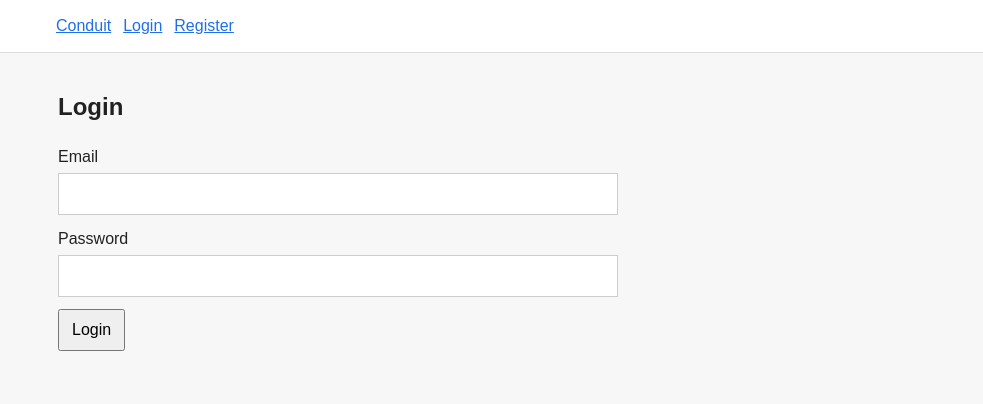
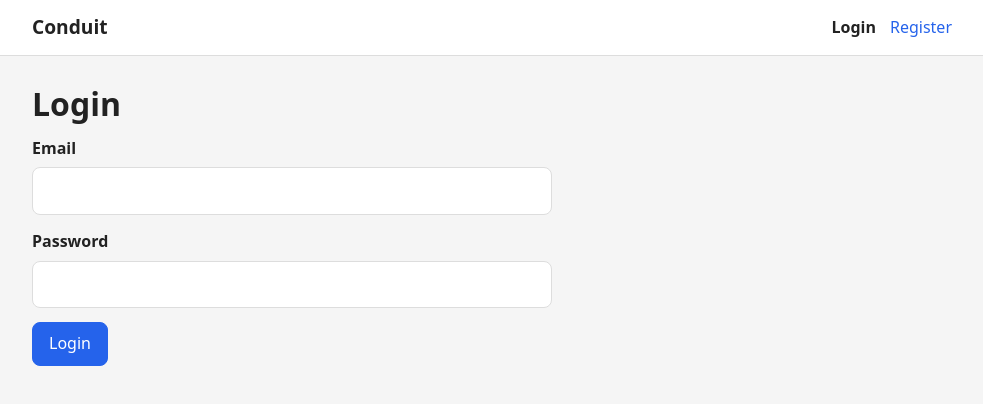
Before and after one commit to damnenby/conduit-project, a Vue app in the folder apps/frontend/vue/: page /login in a window 1280 px wide. Shown: the top 404 px of the page, without its empty margins (148-1131 px from the left). Built offline with nearby package versions, Linux system fonts and the light colour scheme.

Commit message:
clean up frontend

```diff
--- a/apps/frontend/vue/src/App.vue
+++ b/apps/frontend/vue/src/App.vue
@@ -1,7 +1,7 @@
 <template>
   <header>
     <nav>
-      <RouterLink to="/">Conduit</RouterLink>
+      <RouterLink to="/" class="nav-brand">Conduit</RouterLink>
 
       <template v-if="isLoggedIn">
         <RouterLink to="/feed">Feed</RouterLink>
@@ -10,7 +10,7 @@
         <RouterLink v-if="user" :to="`/profiles/${user.username}`">
           {{ user.username }}
         </RouterLink>
-        <button @click="logout">Logout</button>
+        <button class="ghost" @click="logout">Logout</button>
       </template>
 
       <template v-else>
--- a/apps/frontend/vue/src/style.css
+++ b/apps/frontend/vue/src/style.css
@@ -1,17 +1,35 @@
-* {
+:root {
+  --bg: #f5f5f5;
+  --surface: #ffffff;
+  --text: #222222;
+  --muted: #666666;
+  --border: #dddddd;
+  --accent: #2563eb;
+  --accent-dark: #1d4ed8;
+  --danger: #b91c1c;
+  --danger-bg: #fee2e2;
+  --success: #166534;
+  --success-bg: #dcfce7;
+}
+
+*,
+*::before,
+*::after {
   box-sizing: border-box;
 }
 
 body {
   margin: 0;
-  font-family: Arial, sans-serif;
-  line-height: 1.5;
-  color: #222;
-  background: #f7f7f7;
-}
-
-a {
-  color: #1f6feb;
+  font-family:
+    system-ui,
+    -apple-system,
+    BlinkMacSystemFont,
+    "Segoe UI",
+    sans-serif;
+  font-size: 16px;
+  line-height: 1.6;
+  color: var(--text);
+  background: var(--bg);
 }
 
 img {
@@ -19,25 +37,72 @@ img {
   height: auto;
 }
 
+p,
+li,
+textarea,
+.article-body {
+  overflow-wrap: anywhere;
+}
+
+a {
+  color: var(--accent);
+  text-decoration: none;
+}
+
+a:hover {
+  text-decoration: underline;
+}
+
+h1,
+h2,
+h3 {
+  line-height: 1.25;
+  margin: 0 0 12px;
+}
+
+h1 {
+  font-size: 2rem;
+}
+
+h2 {
+  font-size: 1.35rem;
+}
+
+h3 {
+  font-size: 1.1rem;
+}
+
 header {
-  background: white;
-  border-bottom: 1px solid #ddd;
+  background: var(--surface);
+  border-bottom: 1px solid var(--border);
 }
 
 nav {
+  max-width: 960px;
+  margin: 0 auto;
+  padding: 12px 20px;
   display: flex;
+  align-items: center;
+  gap: 14px;
   flex-wrap: wrap;
-  gap: 12px;
-  align-items: center;
-  max-width: 900px;
-  margin: 0 auto;
-  padding: 14px;
+}
+
+.nav-brand {
+  margin-right: auto;
+  font-size: 1.2rem;
+  font-weight: 700;
+  color: var(--text);
+}
+
+.router-link-exact-active:not(.nav-brand) {
+  font-weight: 700;
+  color: var(--text);
 }
 
 main {
-  max-width: 900px;
+  max-width: 960px;
   margin: 0 auto;
-  padding: 16px;
+  padding: 28px 20px 48px;
 }
 
 section,
@@ -46,29 +111,16 @@ aside {
   max-width: 100%;
 }
 
-p,
-li,
-textarea {
-  overflow-wrap: anywhere;
-}
-
-.article-body {
-  white-space: pre-wrap;
-}
-
-ul {
-  padding-left: 20px;
-}
-
 form {
   display: grid;
-  gap: 12px;
-  max-width: 560px;
+  gap: 14px;
+  max-width: 520px;
 }
 
 label {
   display: grid;
-  gap: 4px;
+  gap: 6px;
+  font-weight: 600;
 }
 
 input,
@@ -81,27 +133,239 @@ button {
 input,
 textarea {
   width: 100%;
-  padding: 8px;
-  border: 1px solid #ccc;
+  padding: 10px 12px;
+  border: 1px solid var(--border);
+  border-radius: 8px;
+  background: var(--surface);
+  color: var(--text);
+}
+
+input:focus,
+textarea:focus {
+  outline: 2px solid rgba(37, 99, 235, 0.25);
+  border-color: var(--accent);
 }
 
 button {
   width: fit-content;
-  min-height: 36px;
-  padding: 7px 12px;
+  min-height: 38px;
+  padding: 8px 16px;
+  border: 1px solid var(--accent);
+  border-radius: 8px;
+  background: var(--accent);
+  color: white;
+  cursor: pointer;
+}
+
+button:hover:not(:disabled) {
+  background: var(--accent-dark);
+}
+
+button:disabled {
+  opacity: 0.55;
+  cursor: not-allowed;
+}
+
+button.ghost {
+  background: var(--surface);
+  color: var(--accent);
+}
+
+button.ghost:hover:not(:disabled) {
+  background: #eff6ff;
+}
+
+button.danger {
+  background: var(--surface);
+  border-color: var(--danger);
+  color: var(--danger);
+}
+
+button.danger:hover:not(:disabled) {
+  background: var(--danger-bg);
 }
 
 button.active {
-  border: 2px solid #1f6feb;
+  background: var(--accent);
+  color: white;
 }
 
-@media (max-width: 600px) {
-  nav,
-  main {
-    padding: 12px;
+.error-message,
+.success-message {
+  max-width: 720px;
+  padding: 10px 12px;
+  border-radius: 8px;
+  margin: 12px 0;
+}
+
+.error-message {
+  color: var(--danger);
+  background: var(--danger-bg);
+  border: 1px solid #fecaca;
+}
+
+.success-message {
+  color: var(--success);
+  background: var(--success-bg);
+  border: 1px solid #bbf7d0;
+}
+
+.home-layout {
+  display: grid;
+  grid-template-columns: 1fr 220px;
+  gap: 24px;
+  align-items: start;
+  margin-top: 20px;
+}
+
+.article-list {
+  list-style: none;
+  margin: 0;
+  padding: 0;
+  display: grid;
+  gap: 14px;
+}
+
+.article-list > li,
+.tags-sidebar,
+.comment-list > li {
+  background: var(--surface);
+  border: 1px solid var(--border);
+  border-radius: 8px;
+}
+
+.article-list > li {
+  padding: 18px;
+}
+
+.article-list h2 a,
+.article-list h3 a {
+  color: var(--text);
+}
+
+.article-meta {
+  margin: 4px 0 10px;
+  color: var(--muted);
+  font-size: 0.9rem;
+}
+
+.tag-list {
+  list-style: none;
+  padding: 0;
+  margin: 12px 0 0;
+  display: flex;
+  flex-wrap: wrap;
+  gap: 8px;
+}
+
+.tag-list li {
+  padding: 3px 9px;
+  border: 1px solid var(--border);
+  border-radius: 8px;
+  color: var(--muted);
+  background: #fafafa;
+  font-size: 0.85rem;
+}
+
+.tags-sidebar {
+  padding: 14px;
+}
+
+.tags-sidebar h2 {
+  font-size: 1rem;
+}
+
+.tags-sidebar-inner {
+  display: grid;
+  gap: 10px;
+}
+
+.tag-filters {
+  display: flex;
+  flex-wrap: wrap;
+  gap: 8px;
+}
+
+.tag-filters button {
+  min-height: 34px;
+  padding: 6px 10px;
+  font-size: 0.9rem;
+}
+
+.pagination,
+.article-actions,
+.comment-footer {
+  display: flex;
+  align-items: center;
+  gap: 10px;
+  flex-wrap: wrap;
+}
+
+.pagination {
+  margin-top: 18px;
+}
+
+.article-actions {
+  margin: 18px 0;
+}
+
+.article-body {
+  white-space: pre-wrap;
+  line-height: 1.8;
+  margin: 20px 0;
+}
+
+.comment-list {
+  list-style: none;
+  margin: 16px 0 0;
+  padding: 0;
+  display: grid;
+  gap: 12px;
+}
+
+.comment-list > li {
+  padding: 14px;
+}
+
+.comment-footer {
+  margin-top: 8px;
+  color: var(--muted);
+  font-size: 0.9rem;
+}
+
+.comment-footer button {
+  min-height: 32px;
+  padding: 5px 10px;
+}
+
+@media (max-width: 700px) {
+  nav {
+    padding: 10px 14px;
+    gap: 10px;
   }
 
-  button {
+  .nav-brand {
+    width: 100%;
+    margin-right: 0;
+  }
+
+  main {
+    padding: 22px 14px 40px;
+  }
+
+  h1 {
+    font-size: 1.65rem;
+  }
+
+  .home-layout {
+    grid-template-columns: 1fr;
+  }
+
+  .tags-sidebar {
+    order: -1;
+  }
+
+  form button {
     width: 100%;
   }
 }
--- a/apps/frontend/vue/src/views/EditArticleView.vue
+++ b/apps/frontend/vue/src/views/EditArticleView.vue
@@ -139,7 +139,7 @@ onMounted(() => {
   <section>
     <h1>Edit Article</h1>
 
-    <p v-if="errorMessage">{{ errorMessage }}</p>
+    <p v-if="errorMessage" class="error-message">{{ errorMessage }}</p>
 
     <form v-if="article" @submit.prevent="updateArticle">
       <label>
@@ -163,7 +163,7 @@ onMounted(() => {
       </label>
 
       <button type="submit">Update article</button>
-      <button type="button" @click="deleteArticle">Delete article</button>
+      <button type="button" class="danger" @click="deleteArticle">Delete article</button>
     </form>
   </section>
 </template>
--- a/apps/frontend/vue/src/views/LoginView.vue
+++ b/apps/frontend/vue/src/views/LoginView.vue
@@ -45,7 +45,7 @@ const login = async () => {
   <section>
     <h1>Login</h1>
 
-    <p v-if="errorMessage">{{ errorMessage }}</p>
+    <p v-if="errorMessage" class="error-message">{{ errorMessage }}</p>
 
     <form @submit.prevent="login">
       <label>
--- a/apps/frontend/vue/src/views/NewArticleView.vue
+++ b/apps/frontend/vue/src/views/NewArticleView.vue
@@ -61,7 +61,7 @@ const createArticle = async () => {
   <section>
     <h1>New Article</h1>
 
-    <p v-if="errorMessage">{{ errorMessage }}</p>
+    <p v-if="errorMessage" class="error-message">{{ errorMessage }}</p>
 
     <form @submit.prevent="createArticle">
       <label>
--- a/apps/frontend/vue/src/views/RegisterView.vue
+++ b/apps/frontend/vue/src/views/RegisterView.vue
@@ -52,7 +52,7 @@ const register = async () => {
   <section>
     <h1>Register</h1>
 
-    <p v-if="errorMessage">{{ errorMessage }}</p>
+    <p v-if="errorMessage" class="error-message">{{ errorMessage }}</p>
 
     <form @submit.prevent="register">
       <label>
--- a/apps/frontend/vue/src/views/SettingsView.vue
+++ b/apps/frontend/vue/src/views/SettingsView.vue
@@ -92,8 +92,8 @@ const logoutAndGoHome = () => {
     </p>
 
     <form v-else @submit.prevent="saveSettings">
-      <p v-if="errorMessage">{{ errorMessage }}</p>
-      <p v-if="successMessage">{{ successMessage }}</p>
+      <p v-if="errorMessage" class="error-message">{{ errorMessage }}</p>
+      <p v-if="successMessage" class="success-message">{{ successMessage }}</p>
 
       <label>
         Username
@@ -121,7 +121,7 @@ const logoutAndGoHome = () => {
       </label>
 
       <button type="submit">Save settings</button>
-      <button type="button" @click="logoutAndGoHome">Logout</button>
+      <button type="button" class="ghost" @click="logoutAndGoHome">Logout</button>
     </form>
   </section>
 </template>
```
Also changed, not shown: apps/frontend/vue/src/views/ArticleView.vue (+21 -19 lines), apps/frontend/vue/src/views/FeedView.vue (+5 -7 lines), apps/frontend/vue/src/views/HomeView.vue (+61 -53 lines), apps/frontend/vue/src/views/ProfileView.vue (+3 -5 lines), 1 other file (tests, documents, lock files or other folders).
